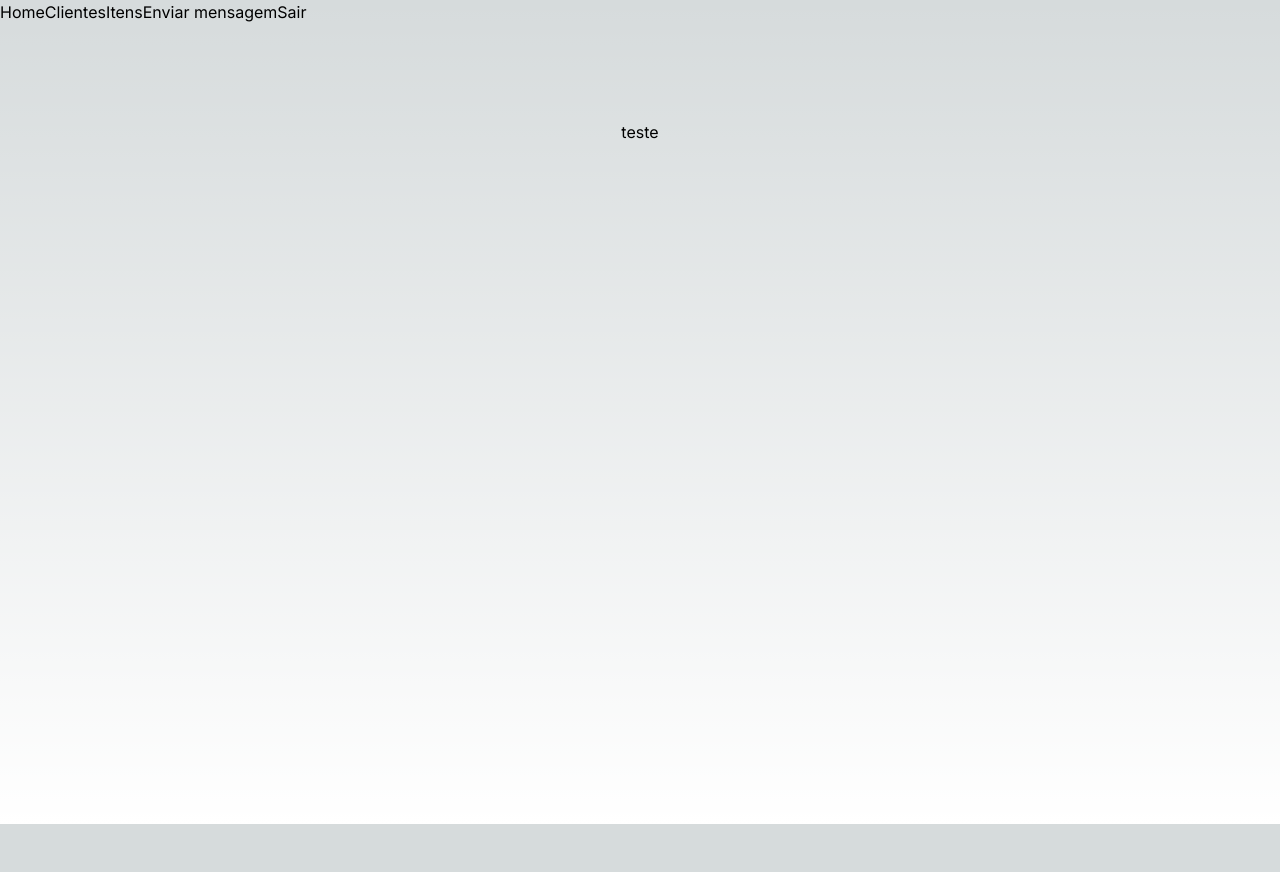
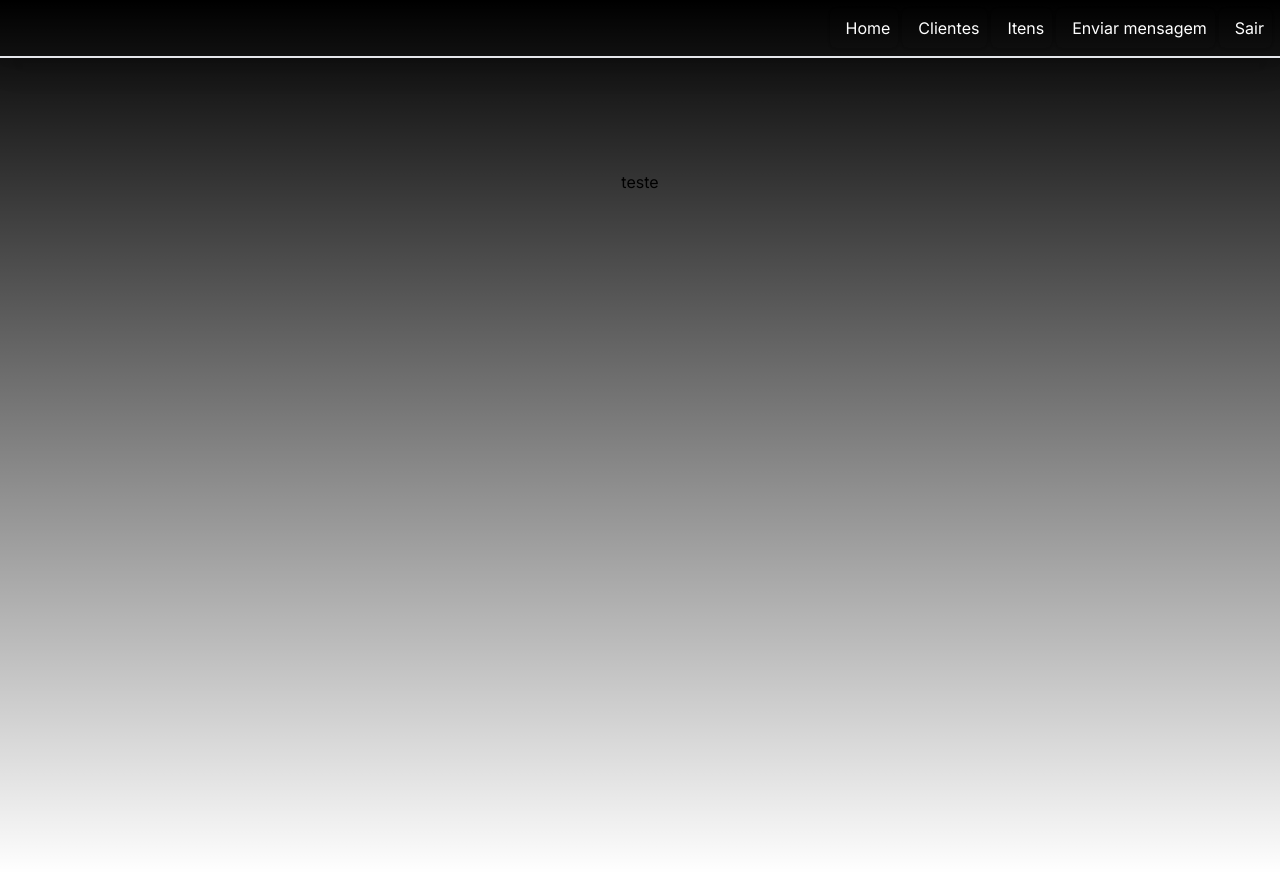
Before and after one commit to edupdantas/portifolio, a Next.js app: page / in a window 1280 px wide. Before the commit the page ends 824 px from the top, so only its background shows below. Built offline with nearby package versions, Linux system fonts and the light colour scheme.

Commit message:
Add Navbar to main

```diff
--- a/src/app/globals.css
+++ b/src/app/globals.css
@@ -4,15 +4,15 @@
 
 :root {
   --foreground-rgb: 0, 0, 0;
-  --background-start-rgb: 214, 219, 220;
+  --background-start-rgb: 0, 0, 0;
   --background-end-rgb: 255, 255, 255;
 }
 
 @media (prefers-color-scheme: dark) {
   :root {
     --foreground-rgb: 255, 255, 255;
-    --background-start-rgb: 0, 0, 0;
-    --background-end-rgb: 0, 0, 0;
+    --background-start-rgb: 255, 255, 255;
+    --background-end-rgb: 0,0,0;
   }
 }
 
--- a/src/app/page.js
+++ b/src/app/page.js
@@ -2,12 +2,12 @@ import Navbar from "@/componentes/Navbar";
 
 export default function Home() {
     return (
-        <div>
+        <>
             <Navbar/>
             <main className="flex min-h-screen flex-col items-center justify-between p-24">
                 <p>teste</p>
             </main>
-        </div>
+        </>
 
     );
 }
--- a/src/componentes/Navbar.jsx
+++ b/src/componentes/Navbar.jsx
@@ -2,8 +2,7 @@ import Button from "@/componentes/Button";
 export default function Navbar(){
 
     return(
-        <div>
-            <nav className="flex flex-row gap-2 itens-center justify-center p-2 border-b-2 mb-4 shadow-xl ">
+            <nav className="flex flex-row gap-2 itens-center justify-center p-2 border-b-2 mb-4 shadow-xl color-[#000000]">
                 <div className="container mx-auto flex justify-between items-center ml-2 mr-0">
                     <div>
                         {/*<img src={logo} width={"150px"} alt={"Logo"}/>*/}
@@ -13,7 +12,6 @@ export default function Navbar(){
                             <a href="/">
                                 <Button> <i className={"pi pi-home"}></i> Home</Button>
                             </a>
-
                         </li>
 
                         <li className="text-white">
@@ -39,6 +37,5 @@ export default function Navbar(){
                     </ul>
                 </div>
             </nav>
-        </div>
     )
 }
--- a/tailwind.config.js
+++ b/tailwind.config.js
@@ -4,6 +4,7 @@ module.exports = {
     "./src/pages/**/*.{js,ts,jsx,tsx,mdx}",
     "./src/components/**/*.{js,ts,jsx,tsx,mdx}",
     "./src/app/**/*.{js,ts,jsx,tsx,mdx}",
+    "./src/**/*.{js,ts,jsx,tsx,mdx}",
   ],
   theme: {
     extend: {
```
Also changed, not shown: package.json (+5 -5 lines), 1 other file (tests, documents, lock files or other folders).
